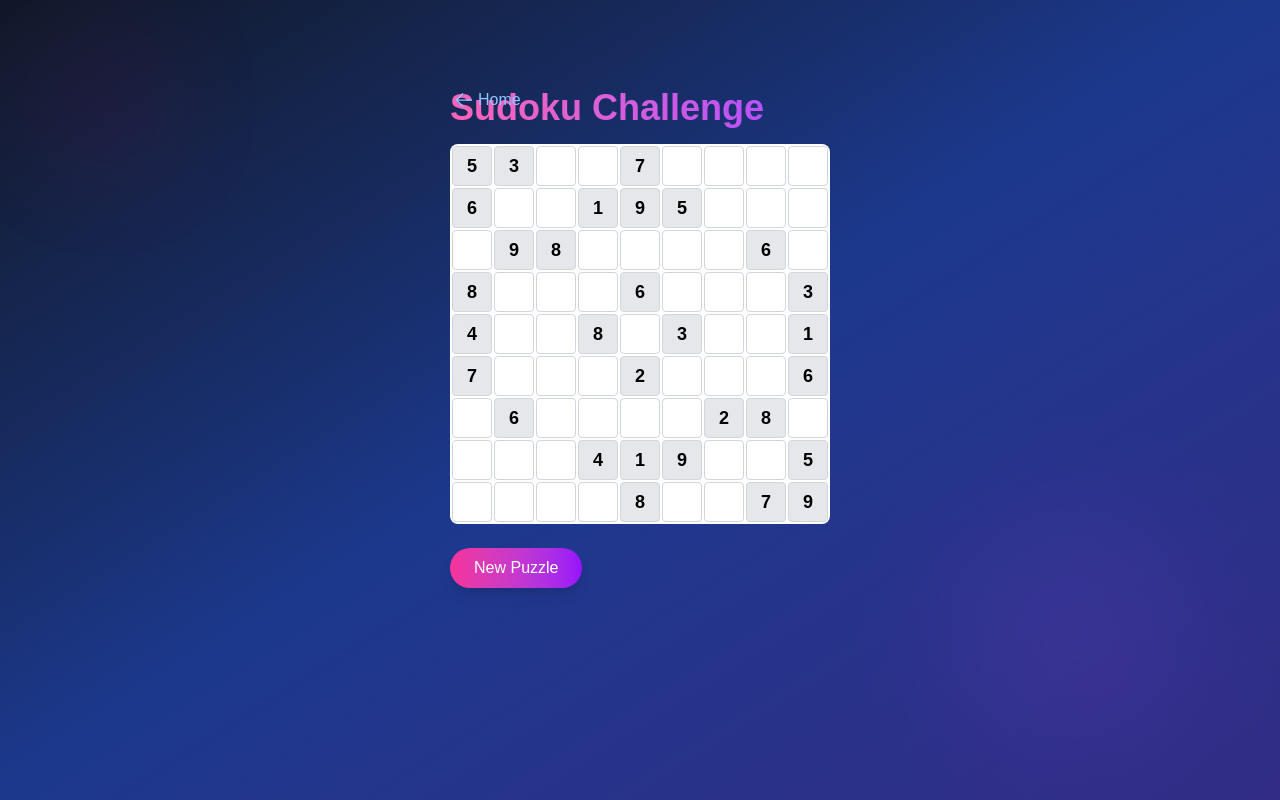
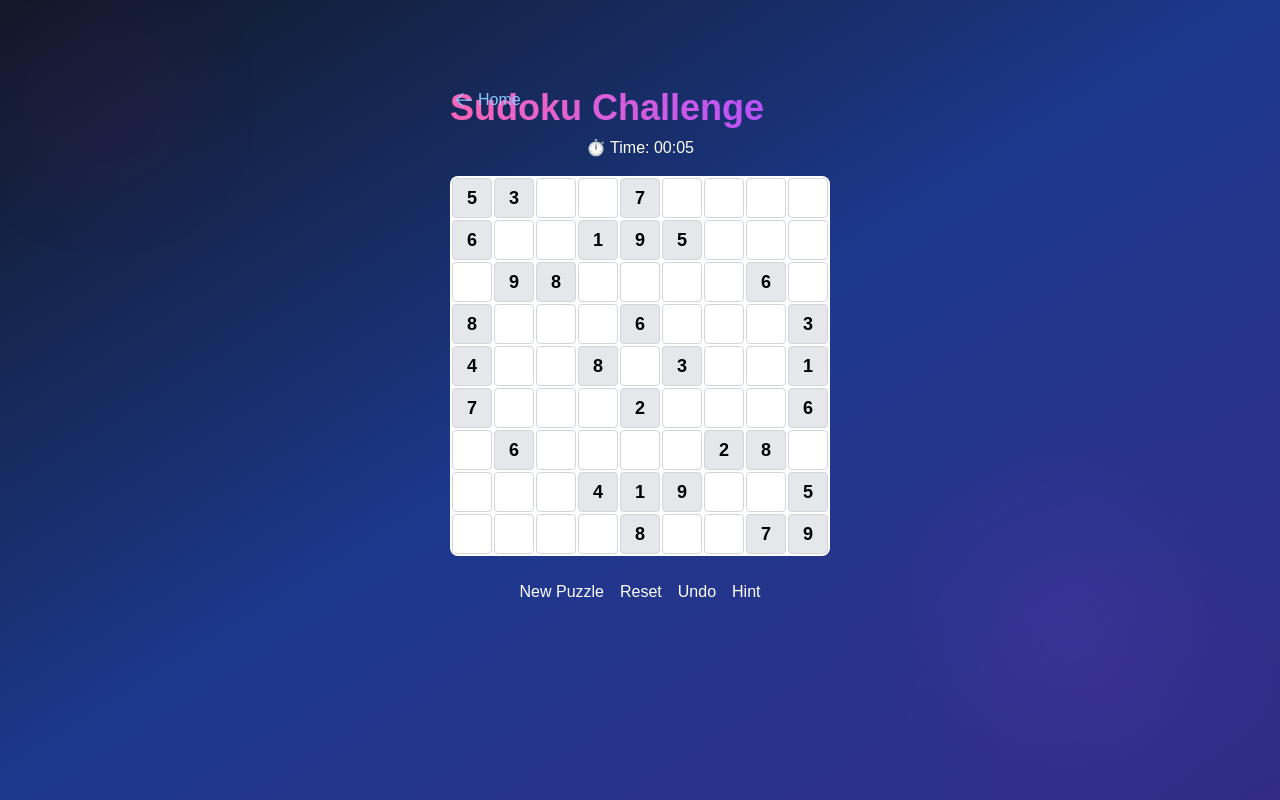
Before and after one commit to Altairian7/quantum_chess, a Next.js app: page /sudoku in a window 1280 px wide. Built offline with nearby package versions, Linux system fonts and the light colour scheme.

Commit message:
added more features in sudoku game

```diff
--- a/app/sudoku/page.tsx
+++ b/app/sudoku/page.tsx
@@ -1,6 +1,7 @@
 "use client";
-import React, { useState, useEffect } from "react";
+import React, { useState, useEffect, useRef } from "react";
 import Link from "next/link";
+import confetti from "canvas-confetti";
 
 const generateEmptyBoard = () =>
   Array(9)
@@ -9,16 +10,31 @@ const generateEmptyBoard = () =>
 
 const SudokuPage = () => {
   const [board, setBoard] = useState(generateEmptyBoard);
+  const [originalPuzzle, setOriginalPuzzle] = useState(generateEmptyBoard);
   const [solution, setSolution] = useState(generateEmptyBoard);
   const [selectedCell, setSelectedCell] = useState({ row: -1, col: -1 });
   const [isComplete, setIsComplete] = useState(false);
+  const [history, setHistory] = useState<string[][][]>([]);
+  const [timer, setTimer] = useState(0);
+  const intervalRef = useRef<NodeJS.Timeout | null>(null);
 
   useEffect(() => {
     generatePuzzle();
   }, []);
 
+  useEffect(() => {
+    intervalRef.current = setInterval(() => {
+      setTimer((prev) => prev + 1);
+    }, 1000);
+    return () => clearInterval(intervalRef.current!);
+  }, []);
+
+  const formatTime = (seconds: number) =>
+    `${Math.floor(seconds / 60)
+      .toString()
+      .padStart(2, "0")}:${(seconds % 60).toString().padStart(2, "0")}`;
+
   const generatePuzzle = () => {
-    // A static example board (easy)
     const puzzle = [
       ["5", "3", "", "", "7", "", "", "", ""],
       ["6", "", "", "1", "9", "5", "", "", ""],
@@ -32,8 +48,11 @@ const SudokuPage = () => {
     ];
     const solved = solveSudoku(puzzle.map((r) => [...r]));
     setBoard(puzzle);
+    setOriginalPuzzle(puzzle.map((r) => [...r]));
     setSolution(solved);
     setIsComplete(false);
+    setTimer(0);
+    setHistory([]);
   };
 
   const solveSudoku = (grid: string[][]): string[][] => {
@@ -73,6 +92,7 @@ const SudokuPage = () => {
   const handleCellChange = (value: string, row: number, col: number) => {
     if (/[1-9]/.test(value) || value === "") {
       const newBoard = board.map((r) => [...r]);
+      setHistory((prev) => [...prev, board.map((r) => [...r])]);
       newBoard[row][col] = value;
       setBoard(newBoard);
       checkComplete(newBoard);
@@ -84,9 +104,41 @@ const SudokuPage = () => {
       for (let j = 0; j < 9; j++)
         if (b[i][j] !== solution[i][j]) return setIsComplete(false);
     setIsComplete(true);
+    confetti(); // 🎉 celebration
   };
 
-  const isInitial = (row: number, col: number) => solution[row][col] && board[row][col] === solution[row][col];
+  const isInitial = (row: number, col: number) =>
+    originalPuzzle[row][col] !== "";
+
+  const isWrong = (row: number, col: number) =>
+    board[row][col] && board[row][col] !== solution[row][col];
+
+  const handleHint = () => {
+    for (let r = 0; r < 9; r++) {
+      for (let c = 0; c < 9; c++) {
+        if (!board[r][c]) {
+          const newBoard = board.map((r) => [...r]);
+          newBoard[r][c] = solution[r][c];
+          setBoard(newBoard);
+          setHistory((prev) => [...prev, board.map((r) => [...r])]);
+          return;
+        }
+      }
+    }
+  };
+
+  const handleUndo = () => {
+    if (history.length > 0) {
+      const last = history[history.length - 1];
+      setBoard(last);
+      setHistory((prev) => prev.slice(0, -1));
+    }
+  };
+
+  const handleReset = () => {
+    setBoard(originalPuzzle.map((r) => [...r]));
+    setHistory([]);
+  };
 
   return (
     <div className="flex flex-col items-center min-h-screen bg-gradient-to-br from-gray-900 via-blue-900 to-indigo-900 text-white p-6 overflow-hidden">
@@ -101,12 +153,20 @@ const SudokuPage = () => {
           </svg>
           Home
         </Link>
-        <h1 className="text-4xl font-bold mb-4 text-transparent bg-clip-text bg-gradient-to-r from-pink-400 to-purple-500">
+
+        <h1 className="text-4xl font-bold mb-2 text-transparent bg-clip-text bg-gradient-to-r from-pink-400 to-purple-500">
           Sudoku Challenge
         </h1>
+        <p className="mb-4 text-center">⏱️ Time: {formatTime(timer)}</p>
+
         <div className="grid grid-cols-9 gap-[2px] bg-white p-[2px] rounded-lg mb-6">
           {board.map((row, r) =>
-            row.map((val, c) => (
+            row.map((val, c) => {
+              const isSelected =
+                selectedCell.row === r || selectedCell.col === c ||
+                (Math.floor(selectedCell.row / 3) === Math.floor(r / 3) &&
+                  Math.floor(selectedCell.col / 3) === Math.floor(c / 3));
+              return (
                 <input
                   key={`${r}-${c}`}
                   type="text"
@@ -114,22 +174,37 @@ const SudokuPage = () => {
                   value={val}
                   onChange={(e) => handleCellChange(e.target.value, r, c)}
                   onFocus={() => setSelectedCell({ row: r, col: c })}
-                className={`w-10 h-10 text-center text-black font-semibold rounded-sm text-lg ${
-                  isInitial(r, c) ? "bg-gray-200 cursor-not-allowed" : "bg-white"
+                  className={`w-10 h-10 text-center font-bold rounded-sm text-lg ${
+                    isInitial(r, c)
+                      ? "bg-gray-200 text-black cursor-not-allowed"
+                      : isWrong(r, c)
+                      ? "bg-red-200 text-red-800"
+                      : "bg-white text-black"
+                  } ${
+                    isSelected ? "outline outline-2 outline-indigo-400" : ""
                   } focus:outline-none border border-gray-300`}
                   disabled={isInitial(r, c)}
                 />
-            ))
+              );
+            })
           )}
         </div>
-        <div className="flex gap-4">
-          <button
-            onClick={generatePuzzle}
-            className="px-6 py-2 bg-gradient-to-r from-pink-500 to-purple-600 rounded-full hover:from-pink-600 hover:to-purple-700 transition-all shadow-lg hover:shadow-pink-500/30"
-          >
+
+        <div className="flex flex-wrap gap-4 justify-center">
+          <button onClick={generatePuzzle} className="btn-grad">
             New Puzzle
           </button>
+          <button onClick={handleReset} className="btn-grad">
+            Reset
+          </button>
+          <button onClick={handleUndo} className="btn-grad">
+            Undo
+          </button>
+          <button onClick={handleHint} className="btn-grad">
+            Hint
+          </button>
         </div>
+
         {isComplete && (
           <div className="mt-6 bg-gradient-to-r from-green-500 to-emerald-600 px-6 py-3 rounded-lg animate-bounce shadow-lg">
             🎉 Sudoku Solved Perfectly! 🎉
--- a/package.json
+++ b/package.json
@@ -9,6 +9,7 @@
     "lint": "next lint"
   },
   "dependencies": {
+    "canvas-confetti": "^1.9.3",
     "chess.js": "^1.2.0",
     "framer-motion": "^12.6.3",
     "lucide-react": "^0.487.0",
```
Also changed, not shown: 1 other file (tests, documents, lock files or other folders). Lines whose indentation alone changed are shown as unchanged.
